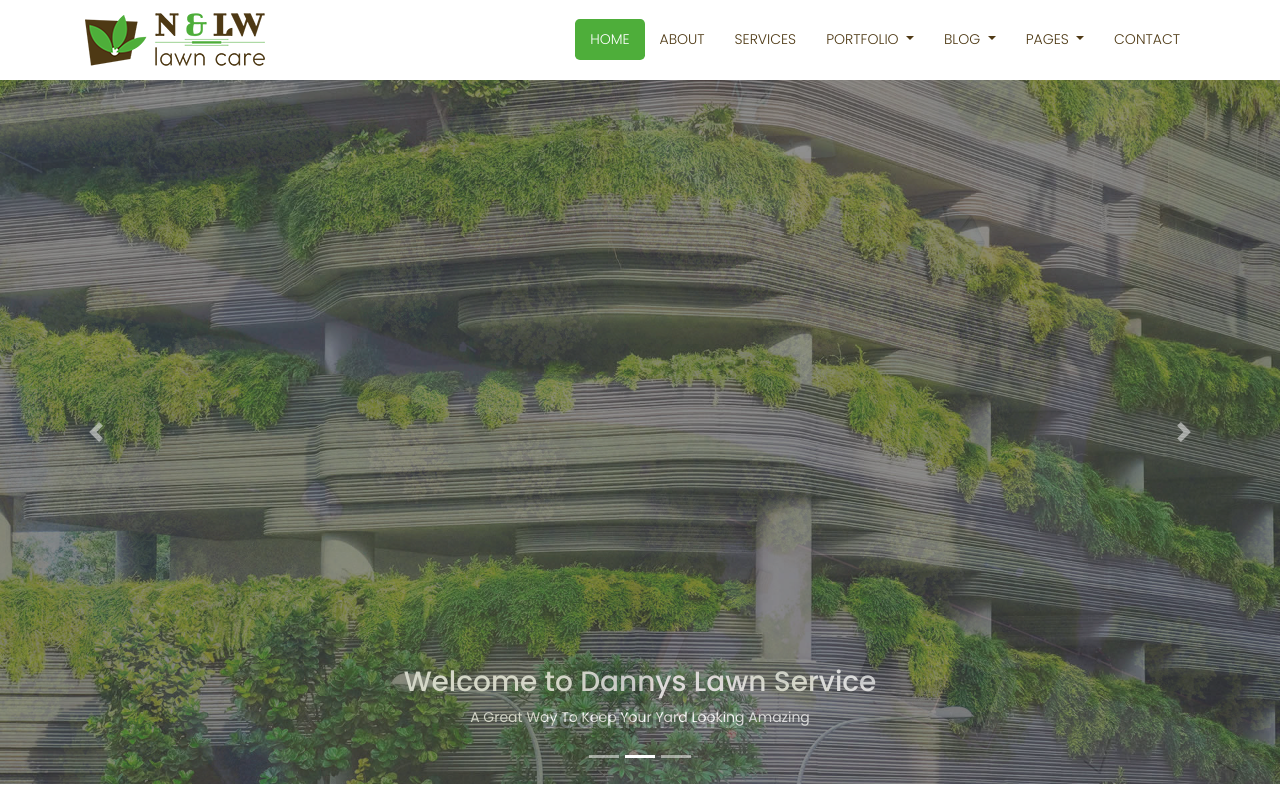
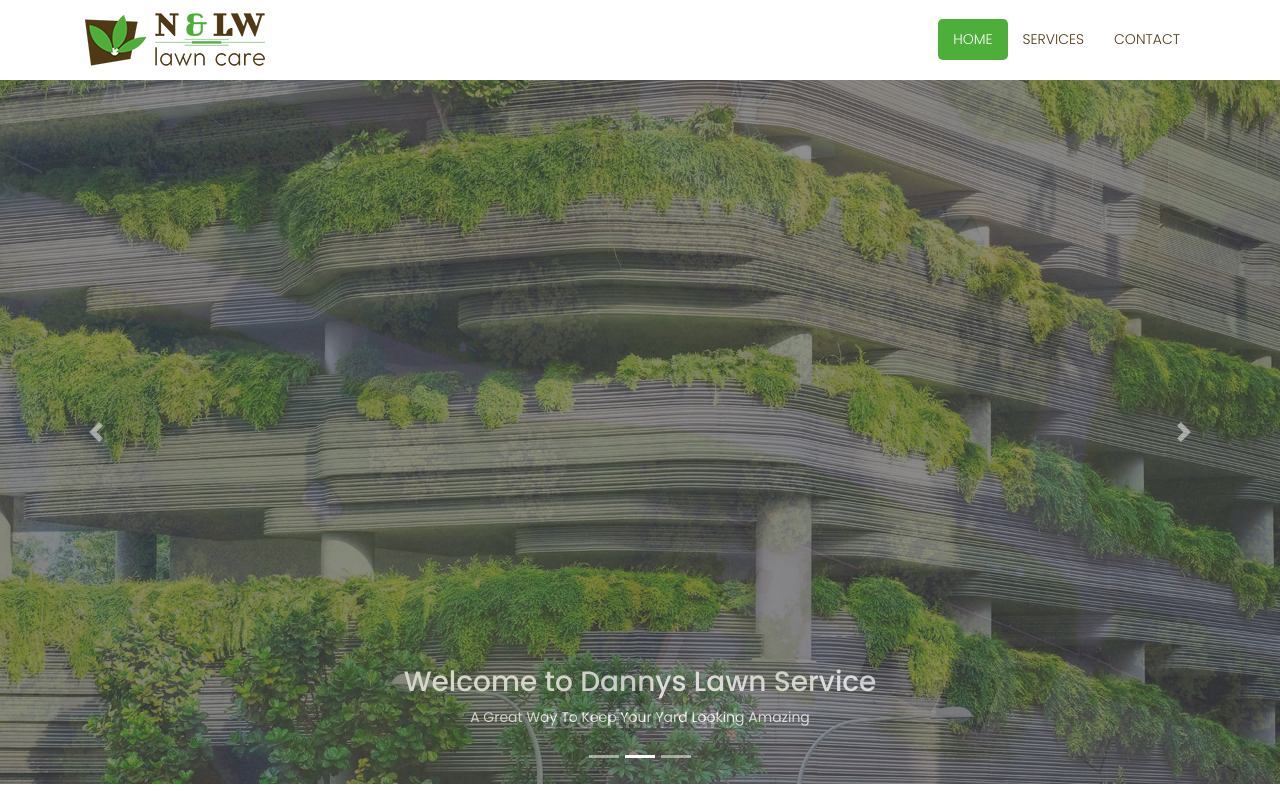
Before and after one commit to Terminal-Productions/Website, a plain HTML site: page index.html in a window 1280 px wide. Shown: the top 800 px of the page. Drawn offline with Linux system fonts and the light colour scheme.

Commit message:
Update index.html

```diff
--- a/index.html
+++ b/index.html
@@ -28,13 +28,13 @@
                   <li class="nav-item">
                      <a class="nav-link active" href="index.html">Home</a>
                   </li>
-                  <li class="nav-item">
+                  <!--<li class="nav-item">
                      <a class="nav-link" href="about.html">About</a>
-                  </li>
+                  </li>!-->
                   <li class="nav-item">
                      <a class="nav-link" href="services.html">Services</a>
                   </li>
-                  <li class="nav-item dropdown">
+                  <!--<li class="nav-item dropdown">
                      <a class="nav-link dropdown-toggle" href="#" id="navbarDropdownPortfolio" data-toggle="dropdown" aria-haspopup="true" aria-expanded="false">
                      Portfolio
                      </a>
@@ -45,8 +45,8 @@
                         <a class="dropdown-item" href="portfolio-4-col.html">4 Column Portfolio</a>
                         <a class="dropdown-item" href="portfolio-item.html">Single Portfolio Item</a>
                      </div>
-                  </li>
-                  <li class="nav-item dropdown">
+                  </li>!-->
+                 <!-- <li class="nav-item dropdown">
                      <a class="nav-link dropdown-toggle" href="#" id="navbarDropdownBlog" data-toggle="dropdown" aria-haspopup="true" aria-expanded="false">
                      Blog
                      </a>
@@ -55,8 +55,8 @@
                         <a class="dropdown-item" href="blog-home-2.html">Blog Home 2</a>
                         <a class="dropdown-item" href="blog-post.html">Blog Post</a>
                      </div>
-                  </li>
-                  <li class="nav-item dropdown">
+                  </li>!-->
+                  <!--<li class="nav-item dropdown">
                      <a class="nav-link dropdown-toggle" href="#" id="navbarDropdownBlog" data-toggle="dropdown" aria-haspopup="true" aria-expanded="false">
                      Pages
                      </a>
@@ -65,7 +65,7 @@
                         <a class="dropdown-item" href="404.html">404</a>
                         <a class="dropdown-item" href="pricing.html">Pricing Table</a>
                      </div>
-                  </li>
+                  </li>!-->
                   <li class="nav-item">
                      <a class="nav-link" href="contact.html">Contact</a>
                   </li>
```
